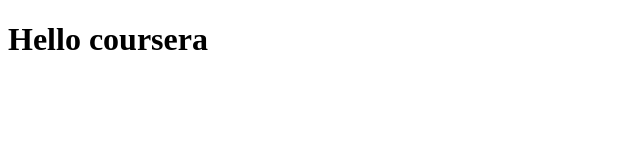
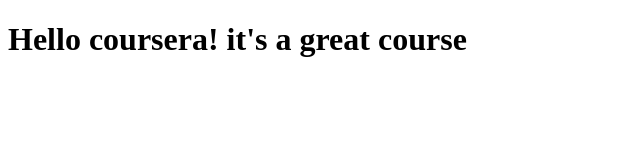
Before and after one commit to NorbertoCGX/coursera-test, a plain HTML site: page index.html in a window 1280 px wide. Shown: the whole page, without its empty margins (0-640 px from the left). Drawn offline with Linux system fonts and the light colour scheme.

Commit message:
a small change in index content

```diff
--- a/index.html
+++ b/index.html
@@ -7,6 +7,6 @@
     <title>hello coursera</title>
 </head>
 <body>
-    <h1>Hello coursera</h1>
+    <h1>Hello coursera! it's a great course</h1>
 </body>
 </html>
```
